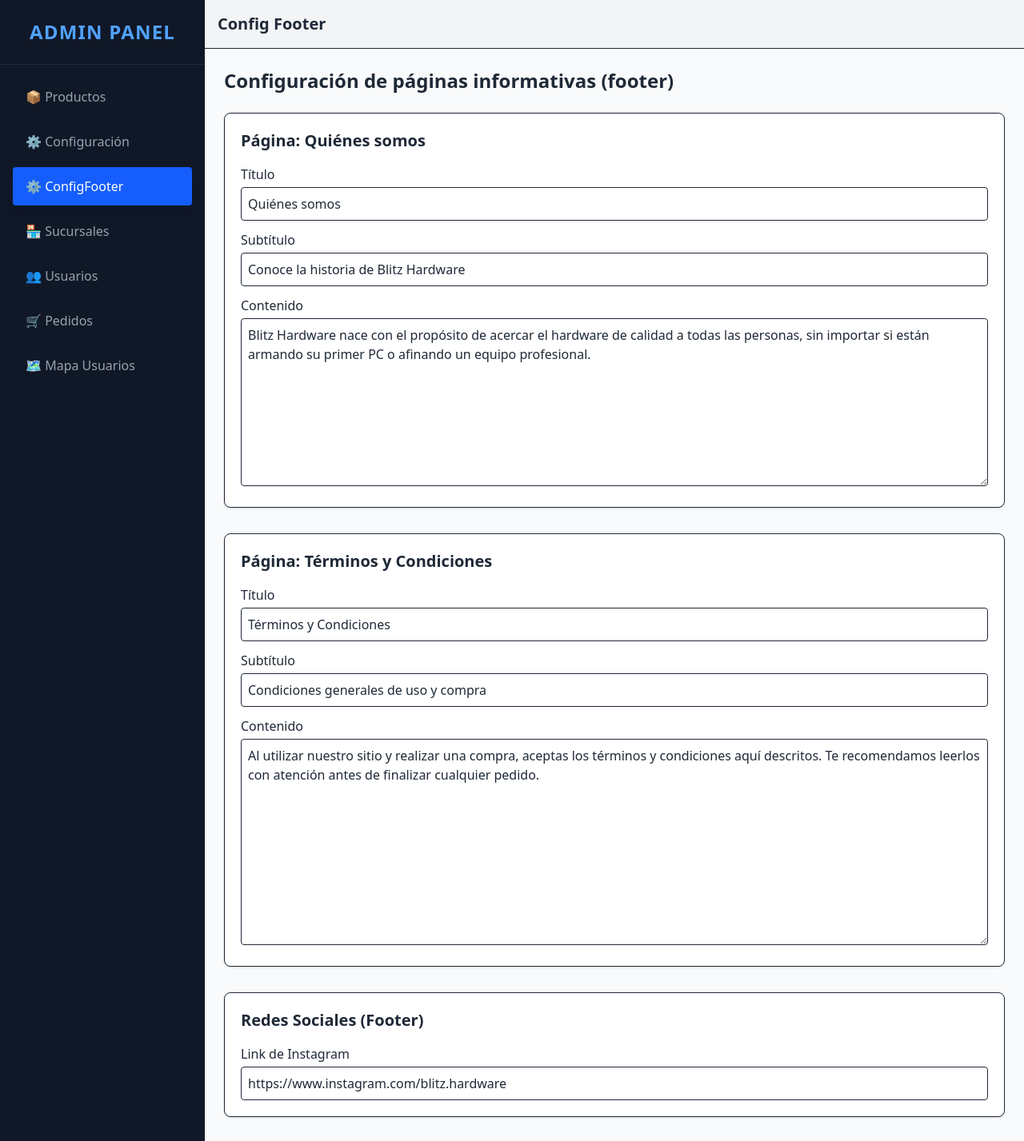
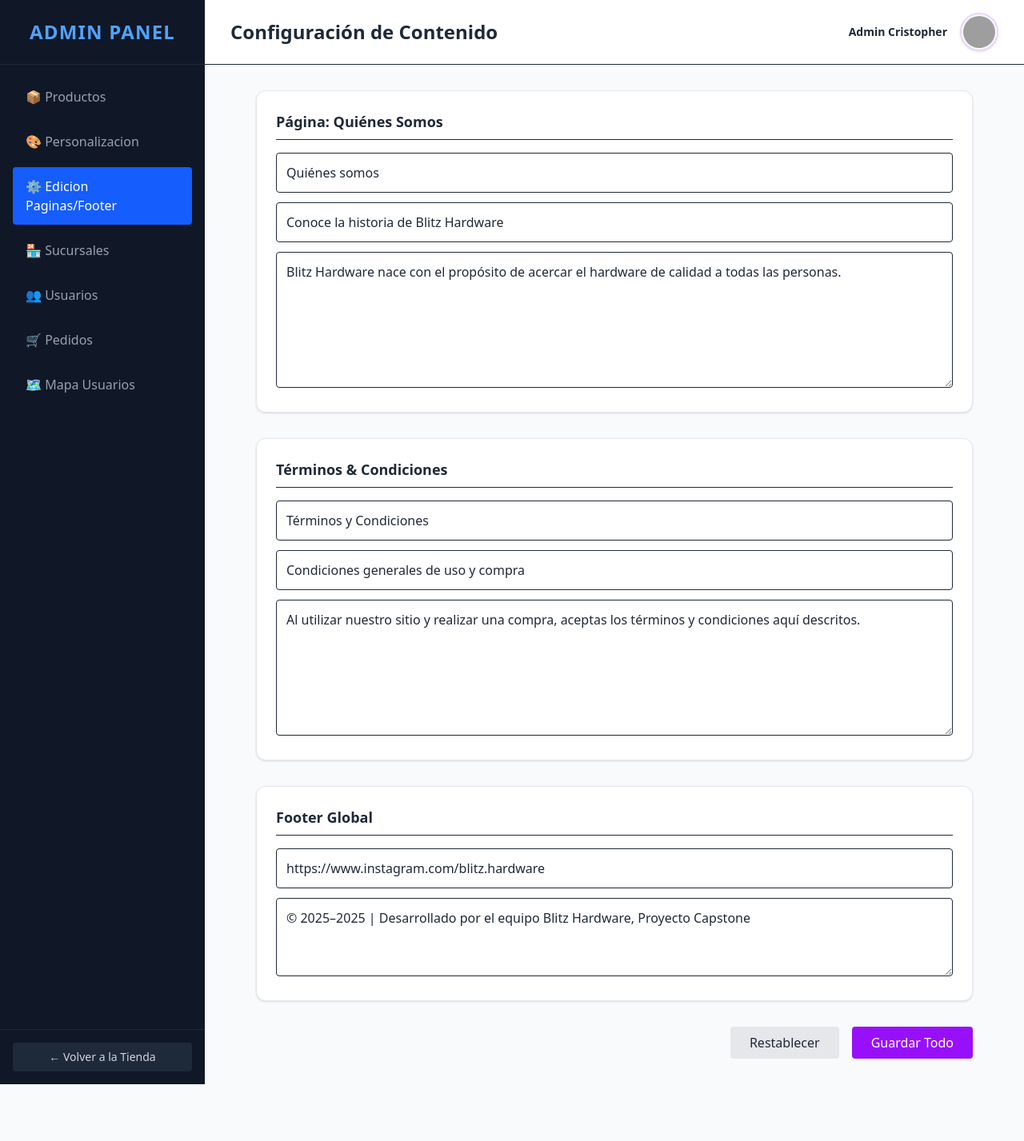
Before and after one commit to cristopherGarciac/Capstone, a Next.js app: page /configfooter in a window 1280 px wide. Shown: the top 1427 px of the page at 80% size. After the commit the page ends 1356 px from the top, so only its background shows below. Built offline with nearby package versions, Linux system fonts and the light colour scheme; grey boxes are pictures that could not be loaded.

Commit message:
Actualizado

```diff
--- a/src/pages/configfooter.js
+++ b/src/pages/configfooter.js
@@ -2,201 +2,238 @@ import { useState, useEffect } from "react";
 import Link from "next/link";
 
 export default function ConfigFooter() {
-  const admin = { nombre: "Admin Cristopher", avatar: "/images/admin-avatar.png" };
+  const admin = {
+    nombre: "Admin Cristopher",
+    avatar: "https://ui-avatars.com/api/?name=Admin+Cristopher&background=0D8ABC&color=fff",
+  };
 
-  // Estado para la configuración del footer
-  const [configFooter, setConfigFooter] = useState({
-    // Quiénes somos
+  const defaultState = {
     quienesTitulo: "Quiénes somos",
     quienesSubtitulo: "Conoce la historia de Blitz Hardware",
-    quienesContenido: `Blitz Hardware nace con el propósito de acercar el hardware de calidad a todas las personas, sin importar si están armando su primer PC o afinando un equipo profesional.`,
-
-    // Términos y Condiciones
+    quienesContenido:
+      "Blitz Hardware nace con el propósito de acercar el hardware de calidad a todas las personas.",
     terminosTitulo: "Términos y Condiciones",
     terminosSubtitulo: "Condiciones generales de uso y compra",
-    terminosContenido: `Al utilizar nuestro sitio y realizar una compra, aceptas los términos y condiciones aquí descritos. Te recomendamos leerlos con atención antes de finalizar cualquier pedido.`,
+    terminosContenido:
+      "Al utilizar nuestro sitio y realizar una compra, aceptas los términos y condiciones aquí descritos.",
+    footerLegal:
+      "© 2025–2025 | Desarrollado por el equipo Blitz Hardware, Proyecto Capstone",
+    instagramLink: "https://www.instagram.com/blitz.hardware",
+  };
 
-    // Footer Legal
-    footerLegal: "© 2025–2025 | Desarrollado por el equipo Blitz Hardware, Proyecto Capstone",
+  const [configFooter, setConfigFooter] = useState(defaultState);
+  const [mensaje, setMensaje] = useState("");
 
-    // Link de Instagram
-    instagramLink: "https://www.instagram.com/blitz.hardware",
-  });
-
-  // Estado para las imágenes de marcas
-  const [brandImages, setBrandImages] = useState([]);
-
-  // Cargar desde localStorage
   useEffect(() => {
     if (typeof window === "undefined") return;
-    const savedConfigFooter = localStorage.getItem("configFooter");
-    const savedBrandImages = JSON.parse(localStorage.getItem("brandImages") || "[]");
 
-    if (savedConfigFooter) {
-      setConfigFooter(JSON.parse(savedConfigFooter));
+    const saved = localStorage.getItem("configFooter");
+    if (saved) {
+      setConfigFooter((prev) => ({ ...prev, ...JSON.parse(saved) }));
     }
-    setBrandImages(savedBrandImages);
   }, []);
 
-  // Función para manejar los cambios en el formulario
   const handleChange = (e) => {
     const { name, value } = e.target;
     setConfigFooter((prev) => ({ ...prev, [name]: value }));
   };
 
-  // Función para agregar una nueva imagen
-  const handleAddImage = (e) => {
-    const file = e.target.files[0];
-    if (!file) return;
-
-    const reader = new FileReader();
-    reader.onload = () => {
-      setBrandImages((prev) => {
-        const updatedImages = [...prev, reader.result];
-        localStorage.setItem("brandImages", JSON.stringify(updatedImages));
-        return updatedImages;
-      });
-    };
-    reader.readAsDataURL(file);
+  const aplicarCambios = () => {
+    localStorage.setItem("configFooter", JSON.stringify(configFooter));
+    mostrarMensaje("Cambios guardados correctamente.");
   };
 
-  // Función para eliminar una imagen
-  const handleRemoveImage = (index) => {
-    const updatedImages = brandImages.filter((_, i) => i !== index);
-    setBrandImages(updatedImages);
-    localStorage.setItem("brandImages", JSON.stringify(updatedImages));
+  const resetConfig = () => {
+    if (!confirm("¿Restablecer todo a valores por defecto?")) return;
+    localStorage.removeItem("configFooter");
+    window.location.reload();
   };
 
-  // Función para aplicar los cambios
-  const aplicarCambios = () => {
-    if (typeof window === "undefined") return;
-    localStorage.setItem("configFooter", JSON.stringify(configFooter));
-    alert("Configuración de footer guardada ✅");
+  const mostrarMensaje = (txt) => {
+    setMensaje(txt);
+    setTimeout(() => setMensaje(""), 2500);
   };
 
-  // Función para restablecer a los valores predeterminados
-  const resetConfig = () => {
-    if (typeof window === "undefined") return;
-    if (confirm("¿Restablecer la configuración de footer a los valores por defecto?")) {
-      localStorage.removeItem("configFooter");
-      localStorage.removeItem("brandImages");
-      window.location.reload();
-    }
-  };
-
-   // --- RENDERIZADO COMPLETO CON LAYOUT DE ADMIN ---
   return (
     <div className="flex min-h-screen font-sans bg-gray-50">
 
-      {/* 1. SIDEBAR (PANEL LATERAL) - Idéntico a admin.js pero con rutas activas ajustadas */}
+      {/* SIDEBAR NUEVO */}
       <aside className="w-64 bg-gray-900 text-white flex flex-col shadow-xl">
         <div className="p-6 border-b border-gray-800">
-             <h1 className="text-2xl font-bold tracking-wider text-center text-blue-400">ADMIN PANEL</h1>
+          <h1 className="text-2xl font-bold tracking-wider text-center text-blue-400">
+            ADMIN PANEL
+          </h1>
         </div>
 
         <nav className="flex-1 p-4 space-y-2">
-          {/* Enlace a Admin principal */}
-          <Link href="/admin" className="block py-3 px-4 rounded text-gray-400 hover:bg-gray-800 hover:text-white transition duration-200 flex items-center gap-3">
+          <Link href="/admin" className="block py-3 px-4 rounded text-gray-400 hover:bg-gray-800 hover:text-white transition flex gap-3 items-center">
             📦 Productos
           </Link>
-         <Link href="/config" className="block py-3 px-4 rounded text-gray-400 hover:bg-gray-800 hover:text-white transition duration-200 flex items-center gap-3">
-            ⚙️ Configuración
+
+          <Link href="/config" className="block py-3 px-4 rounded text-gray-400 hover:bg-gray-800 hover:text-white transition flex gap-3 items-center">
+            🎨 Personalizacion
           </Link>
-          {/* Botón Activo Actual */}
-          <button className="w-full text-left py-3 px-4 rounded bg-blue-600 text-white shadow-lg transition duration-200 flex items-center gap-3">
-            ⚙️ ConfigFooter
+
+          <button className="w-full text-left py-3 px-4 rounded bg-blue-600 text-white flex gap-3 items-center shadow">
+            ⚙️ Edicion Paginas/Footer
           </button>
+
           <Link href="/sucursalConfig" className="block py-3 px-4 rounded text-gray-400 hover:bg-gray-800 hover:text-white transition duration-200 flex items-center gap-3">
             🏪 Sucursales
           </Link>
 
-          <Link href="/usuarios" className="block py-3 px-4 rounded text-gray-400 hover:bg-gray-800 hover:text-white transition duration-200 flex items-center gap-3">
+          <Link href="/usuarios" className="block py-3 px-4 rounded text-gray-400 hover:bg-gray-800 hover:text-white transition flex gap-3 items-center">
             👥 Usuarios
           </Link>
 
-          <Link href="/pedidos" className="block py-3 px-4 rounded text-gray-400 hover:bg-gray-800 hover:text-white transition duration-200 flex items-center gap-3">
+          <Link href="/pedidos" className="block py-3 px-4 rounded text-gray-400 hover:bg-gray-800 hover:text-white transition flex gap-3 items-center">
             🛒 Pedidos
           </Link>
 
-          <Link href="/mapausuarios" className="block py-3 px-4 rounded text-gray-400 hover:bg-gray-800 hover:text-white transition duration-200 flex items-center gap-3">
+          <Link href="/mapausuarios" className="block py-3 px-4 rounded text-gray-400 hover:bg-gray-800 hover:text-white transition flex gap-3 items-center">
             🗺️ Mapa Usuarios
           </Link>
-
         </nav>
 
         <div className="p-4 border-t border-gray-800">
-            <Link href="/" className="block py-2 px-4 bg-gray-800 text-center rounded text-gray-300 hover:bg-gray-700 hover:text-white transition text-sm">
-             ← Volver a la Tienda
-            </Link>
+          <Link
+            href="/"
+            className="block py-2 px-4 bg-gray-800 text-center rounded text-gray-300 hover:bg-gray-700 hover:text-white transition text-sm"
+          >
+            ← Volver a la Tienda
+          </Link>
         </div>
       </aside>
 
-      {/* Contenido principal */}
-      <div className="flex-1 flex flex-col">
-        <header className="flex items-center justify-between bg-gray-100 border-b p-4 shadow-sm">
-          <h2 className="text-xl font-bold">Config Footer</h2>
+      {/* CONTENIDO PRINCIPAL */}
+      <div className="flex-1 flex flex-col overflow-hidden">
+
+        {/* HEADER NUEVO */}
+        <header className="flex items-center justify-between bg-white border-b px-8 py-4 shadow-sm">
+          <h2 className="text-2xl font-bold text-gray-800">
+            Configuración de Contenido
+          </h2>
+
+          <div className="flex items-center gap-4">
+            <p className="text-sm font-bold text-gray-800">{admin.nombre}</p>
+
+            <img
+              src={admin.avatar}
+              alt="Avatar"
+              className="w-12 h-12 rounded-full border-2 border-purple-200 object-cover p-0.5 shadow"
+            />
+          </div>
         </header>
 
-        <main className="flex-1 p-6 bg-gray-50">
-          <h2 className="text-2xl mb-6 font-bold">Configuración de páginas informativas (footer)</h2>
+        {/* MENSAJE */}
+        {mensaje && (
+          <div className="mx-8 mt-6 p-4 bg-green-100 text-green-800 rounded border border-green-300">
+            {mensaje}
+          </div>
+        )}
 
-          <div className="flex flex-col gap-8 max-w-5xl">
+        {/* MAIN */}
+        <main className="flex-1 overflow-y-auto p-8 bg-gray-50">
+          <div className="max-w-4xl mx-auto space-y-8">
 
-            {/* Quiénes somos */}
-            <section className="bg-white rounded-lg shadow p-5 border">
-              <h3 className="text-xl font-semibold mb-4">Página: Quiénes somos</h3>
-              <label className="block mb-1 font-medium">Título</label>
-              <input name="quienesTitulo" value={configFooter.quienesTitulo} onChange={handleChange} className="w-full p-2 border rounded mb-3" />
-              <label className="block mb-1 font-medium">Subtítulo</label>
-              <input name="quienesSubtitulo" value={configFooter.quienesSubtitulo} onChange={handleChange} className="w-full p-2 border rounded mb-3" />
-              <label className="block mb-1 font-medium">Contenido</label>
-              <textarea rows={8} name="quienesContenido" value={configFooter.quienesContenido} onChange={handleChange} className="w-full p-2 border rounded" />
+            {/* QUIENES SOMOS */}
+            <section className="bg-white p-6 rounded-xl shadow border border-gray-200">
+              <h3 className="text-lg font-bold mb-4 border-b pb-2">
+                Página: Quiénes Somos
+              </h3>
+
+              <input
+                name="quienesTitulo"
+                value={configFooter.quienesTitulo}
+                onChange={handleChange}
+                className="w-full p-3 border rounded mb-3"
+              />
+
+              <input
+                name="quienesSubtitulo"
+                value={configFooter.quienesSubtitulo}
+                onChange={handleChange}
+                className="w-full p-3 border rounded mb-3"
+              />
+
+              <textarea
+                name="quienesContenido"
+                value={configFooter.quienesContenido}
+                onChange={handleChange}
+                rows={6}
+                className="w-full p-3 border rounded"
+              ></textarea>
             </section>
 
-            {/* Términos */}
-            <section className="bg-white rounded-lg shadow p-5 border">
-              <h3 className="text-xl font-semibold mb-4">Página: Términos y Condiciones</h3>
-              <label className="block mb-1 font-medium">Título</label>
-              <input name="terminosTitulo" value={configFooter.terminosTitulo} onChange={handleChange} className="w-full p-2 border rounded mb-3" />
-              <label className="block mb-1 font-medium">Subtítulo</label>
-              <input name="terminosSubtitulo" value={configFooter.terminosSubtitulo} onChange={handleChange} className="w-full p-2 border rounded mb-3" />
-              <label className="block mb-1 font-medium">Contenido</label>
-              <textarea rows={10} name="terminosContenido" value={configFooter.terminosContenido} onChange={handleChange} className="w-full p-2 border rounded" />
+            {/* TERMINOS */}
+            <section className="bg-white p-6 rounded-xl shadow border border-gray-200">
+              <h3 className="text-lg font-bold mb-4 border-b pb-2">
+                Términos & Condiciones
+              </h3>
+
+              <input
+                name="terminosTitulo"
+                value={configFooter.terminosTitulo}
+                onChange={handleChange}
+                className="w-full p-3 border rounded mb-3"
+              />
+
+              <input
+                name="terminosSubtitulo"
+                value={configFooter.terminosSubtitulo}
+                onChange={handleChange}
+                className="w-full p-3 border rounded mb-3"
+              />
+
+              <textarea
+                name="terminosContenido"
+                value={configFooter.terminosContenido}
+                onChange={handleChange}
+                rows={6}
+                className="w-full p-3 border rounded"
+              ></textarea>
             </section>
 
-            {/* Link de Instagram */}
-            <section className="bg-white rounded-lg shadow p-5 border">
-              <h3 className="text-xl font-semibold mb-4">Redes Sociales (Footer)</h3>
-              <label className="block font-medium mb-1">Link de Instagram</label>
-              <input type="text" name="instagramLink" value={configFooter.instagramLink} onChange={handleChange} placeholder="https://www.instagram.com/..." className="w-full p-2 border rounded" />
+            {/* FOOTER */}
+            <section className="bg-white p-6 rounded-xl shadow border border-gray-200">
+              <h3 className="text-lg font-bold mb-4 border-b pb-2">
+                Footer Global
+              </h3>
+
+              <input
+                name="instagramLink"
+                value={configFooter.instagramLink}
+                onChange={handleChange}
+                className="w-full p-3 border rounded mb-3"
+                placeholder="Instagram"
+              />
+
+              <textarea
+                name="footerLegal"
+                value={configFooter.footerLegal}
+                onChange={handleChange}
+                rows={3}
+                className="w-full p-3 border rounded"
+              ></textarea>
             </section>
 
-            {/* Footer Legal */}
-            <section className="bg-white rounded-lg shadow p-5 border">
-              <h3 className="text-xl font-semibold mb-4">Texto legal del Footer</h3>
-              <textarea name="footerLegal" value={configFooter.footerLegal} onChange={handleChange} rows={3} className="w-full p-2 border rounded" />
-            </section>
+            {/* BOTONES */}
+            <div className="flex justify-end gap-4">
+              <button
+                onClick={resetConfig}
+                className="px-6 py-2 bg-gray-200 rounded hover:bg-gray-300"
+              >
+                Restablecer
+              </button>
 
-            {/* Imágenes de marcas */}
-            <section className="bg-white rounded-lg shadow p-5 border">
-              <h3 className="text-xl font-semibold mb-4">Imágenes de Marcas</h3>
-              <input type="file" onChange={handleAddImage} className="mt-2" />
-              <div className="flex justify-center flex-wrap gap-4 mt-4">
-                {brandImages.map((img, idx) => (
-                  <div key={idx} className="relative">
-                    <img src={img} alt={`Marca ${idx}`} className="h-16 object-contain" />
-                    <button onClick={() => handleRemoveImage(idx)} className="absolute top-0 right-0 bg-red-500 text-white rounded-full p-1">
-                      ✕
-                    </button>
-                  </div>
-                ))}
-              </div>
-            </section>
+              <button
+                onClick={aplicarCambios}
+                className="px-6 py-2 bg-purple-600 text-white rounded hover:bg-purple-700"
+              >
+                Guardar Todo
+              </button>
+            </div>
 
-            <div className="flex gap-3">
-              <button onClick={aplicarCambios} className="px-4 py-2 bg-green-500 text-white rounded">Aplicar Cambios</button>
-              <button onClick={resetConfig} className="px-4 py-2 bg-red-500 text-white rounded">Restablecer Valores</button>
-            </div>
           </div>
         </main>
       </div>
```
